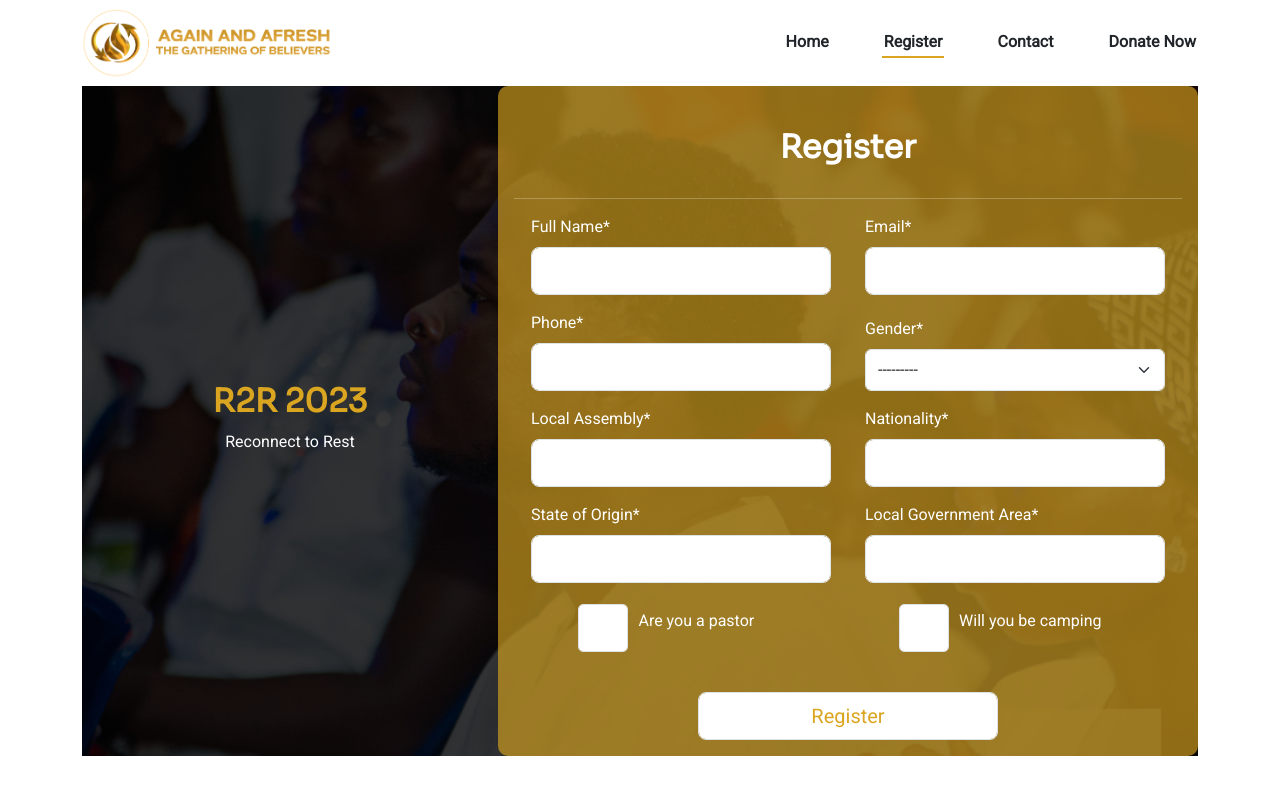
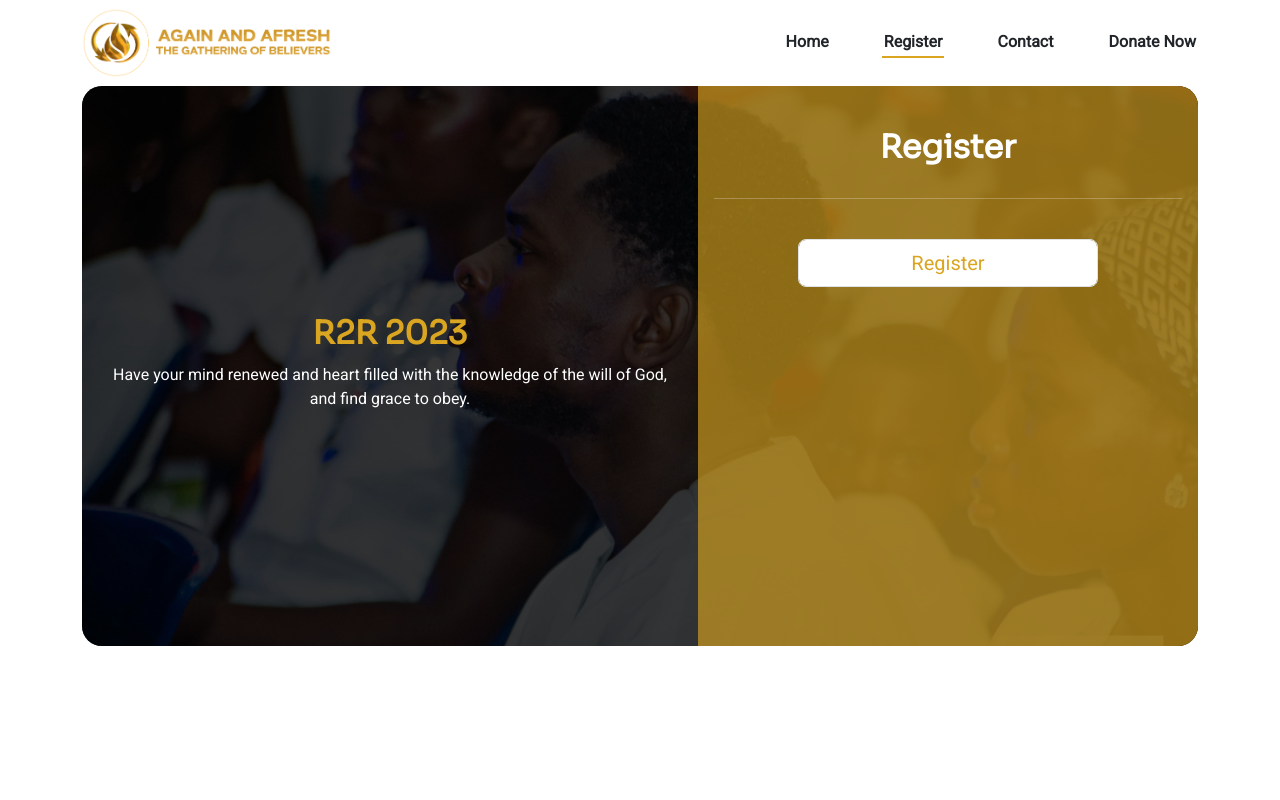
Before and after one commit to EsaKris/R2R, a Django app: page /Register in a window 1280 px wide. Run offline with Django 4.2, Linux system fonts and the light colour scheme; some libraries are stand-ins or nearby versions.

Commit message:
modified:   homepage/static/css/form.css 	modified:   homepage/static/css/style.css 	modified:   templates/base.html 	modified:   templates/home/register.html

```diff
--- a/homepage/static/css/form.css
+++ b/homepage/static/css/form.css
@@ -1,5 +1,6 @@
 input, select{
     min-width: 300px ;
+    height:30px
 }
 input[type=checkbox]{
     min-width: 50px !important;
@@ -12,13 +13,15 @@ input[type=checkbox]{
 }
 #myForm{
     background-color: rgba(218, 165, 32, 0.645);
-    border-radius: 10px;
     padding: 1rem;
-    max-width: 700px;
+    max-width: 500px;
     color:white;
+    height:100%;
+    width:100%;
 }
 .form-header{
-    color:white
+    color:white;
+    padding:1rem;
 }
 .form-header h2{
     color: goldenrod;
@@ -30,12 +33,22 @@ h2{
     margin-bottom: 10px;
 }
 @media screen and (min-width:960px) {
+    #myForm{
+        border-top-right-radius: 20px;
+        border-bottom-right-radius: 20px;
+    }
     .register{
+        border-radius:20px;
         background: url(../img/bg/4.jpg);
     background-position: right;
     background-size: cover;
+    height:70vh;
+    justify-content: space-between;
     }
 
+    .register > div{
+        border-radius:20px;
+    }
     form .field{
         display: flex;
         flex-wrap: wrap;
--- a/homepage/static/css/style.css
+++ b/homepage/static/css/style.css
@@ -13,6 +13,9 @@ a{
 }
 .Header-Text{
     padding: 2rem 1rem;
+}
+body{
+    min-height: 100vh;
 }
 nav > div{
     display: flex;
--- a/templates/base.html
+++ b/templates/base.html
@@ -16,7 +16,7 @@
 </head>
 
 <body>
-        <nav class="p-2">
+        <nav class="p-2" style="max-height:13vh">
             <div class="container">
             <div class="nav-logo">
                 <img class="laptop" src="{% static 'img/logo desktop.png' %}" alt="">
@@ -56,7 +56,7 @@
         </div>
         </nav>
 
-        <main >
+        <main style="min-height:85vh">
             {% block main %}
             {% endblock main %}
         </main>
--- a/templates/home/register.html
+++ b/templates/home/register.html
@@ -10,11 +10,11 @@
 </style>
 <div class="container rounded-5">
     <div class="register" >
-        <div class="d-flex" style="flex-wrap: wrap; background-color: rgba(0, 0, 0, 0.784);place-content: center;">
-            <div class="text-center" style="align-self: center;flex:1">
+        <div class="d-flex" style="flex-wrap: wrap; background-color: rgba(0, 0, 0, 0.784);place-content: space-between;height:100%">
+            <div class="text-center" style="align-self: center;flex:1;">
                 <div class="form-header">
                     <h2>R2R 2023</h2>
-                    <p> Reconnect to Rest</p>
+                    <p> Have your mind renewed and heart filled with the knowledge of the will of God, and find grace to obey.</p>
                 </div>
             </div>
             <form method="post" id='myForm'>
@@ -22,7 +22,7 @@
                 <hr>
                 {% csrf_token %}
                 <div class="field">
-                    {{form|crispy}}
+
                 </div>
                 <br>
                 <div style="text-align: -webkit-center;">
```
